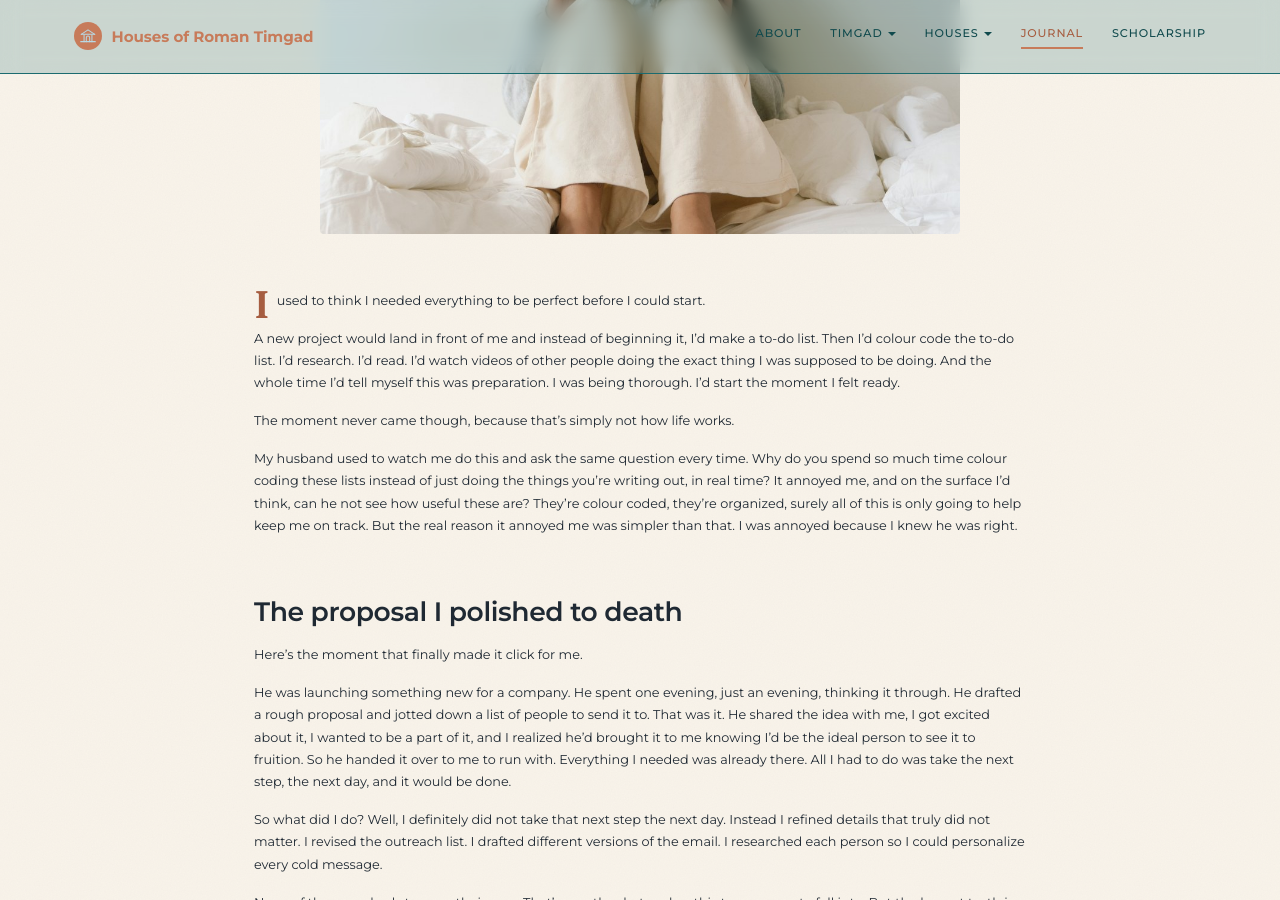
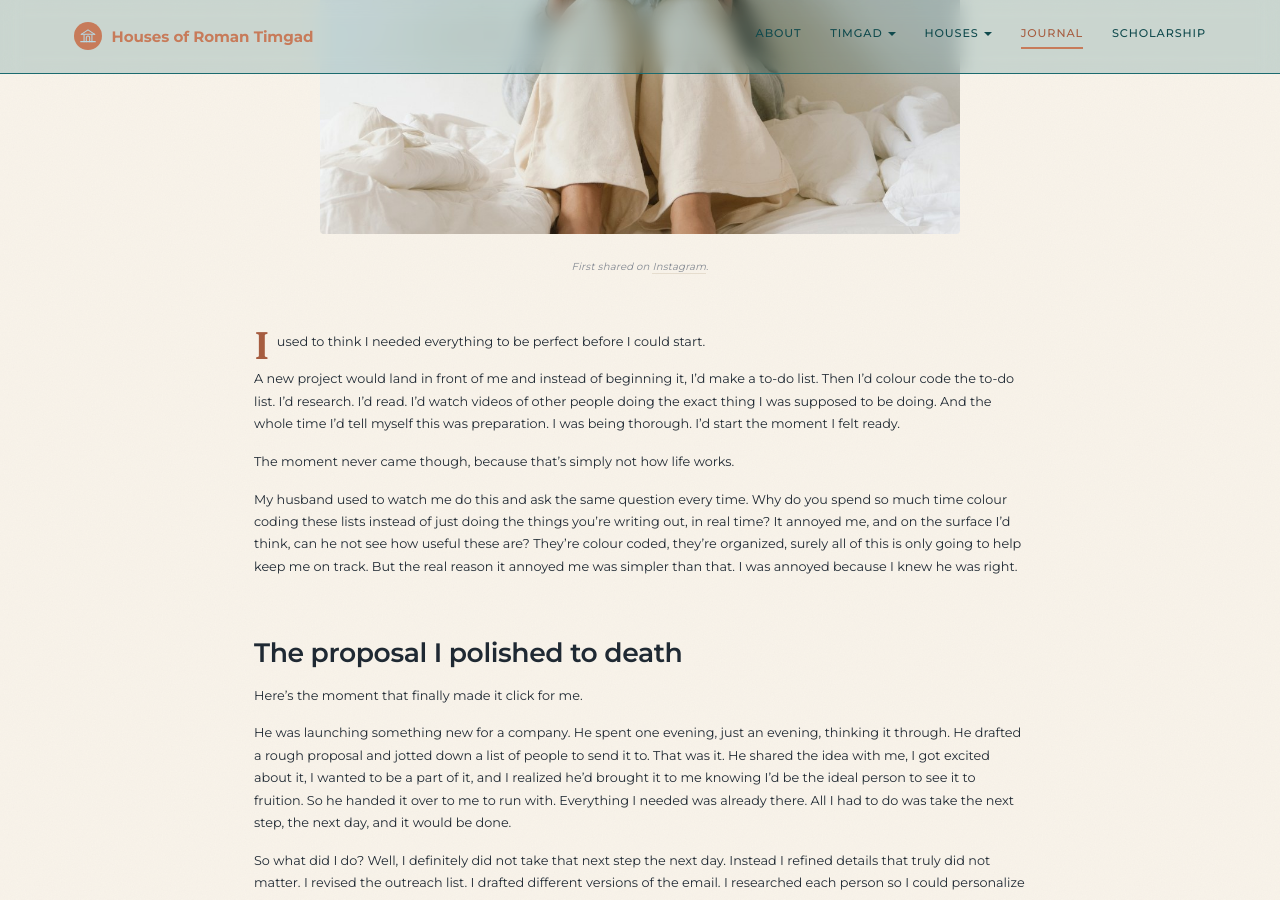
Before and after one commit to kimedher/timgadhouses, a Jekyll site: the page built from _posts/2026-06-06-on-acting-your-way-to-readiness.md, in a window 1280 px wide and 900 px high, scrolled down 695 px. Built offline with Jekyll 4.4.1, drawn with Linux system fonts in a browser that asks for light colours.

Commit message:
Link readiness image to the Instagram post

```diff
--- a/_posts/2026-06-06-on-acting-your-way-to-readiness.md
+++ b/_posts/2026-06-06-on-acting-your-way-to-readiness.md
@@ -15,7 +15,10 @@
 ---
 
 <figure class="image-panel">
-  <img src="{{ '/assets/images/readiness-acting-your-way.jpg' | relative_url }}" alt="A person sitting on a bed with a laptop, beneath the words: what if instead of waiting to feel ready you just acted your way to readiness?">
+  <a href="https://www.instagram.com/p/DZP9ASGCYyy/" target="_blank" rel="noopener">
+    <img src="{{ '/assets/images/readiness-acting-your-way.jpg' | relative_url }}" alt="A person sitting on a bed with a laptop, beneath the words: what if instead of waiting to feel ready you just acted your way to readiness?">
+  </a>
+  <figcaption>First shared on <a href="https://www.instagram.com/p/DZP9ASGCYyy/" target="_blank" rel="noopener">Instagram</a>.</figcaption>
 </figure>
 
 I used to think I needed everything to be perfect before I could start.
```
